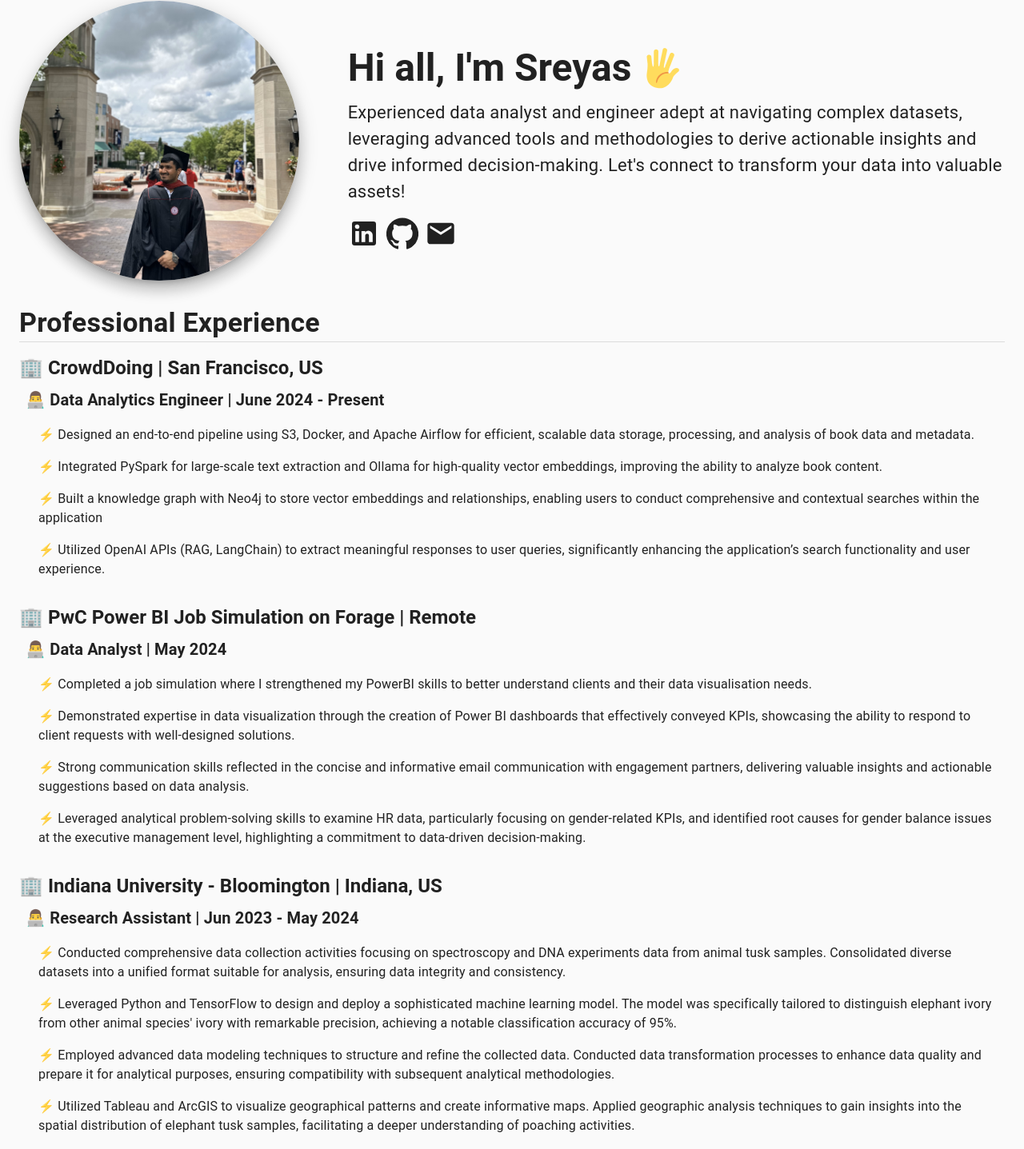
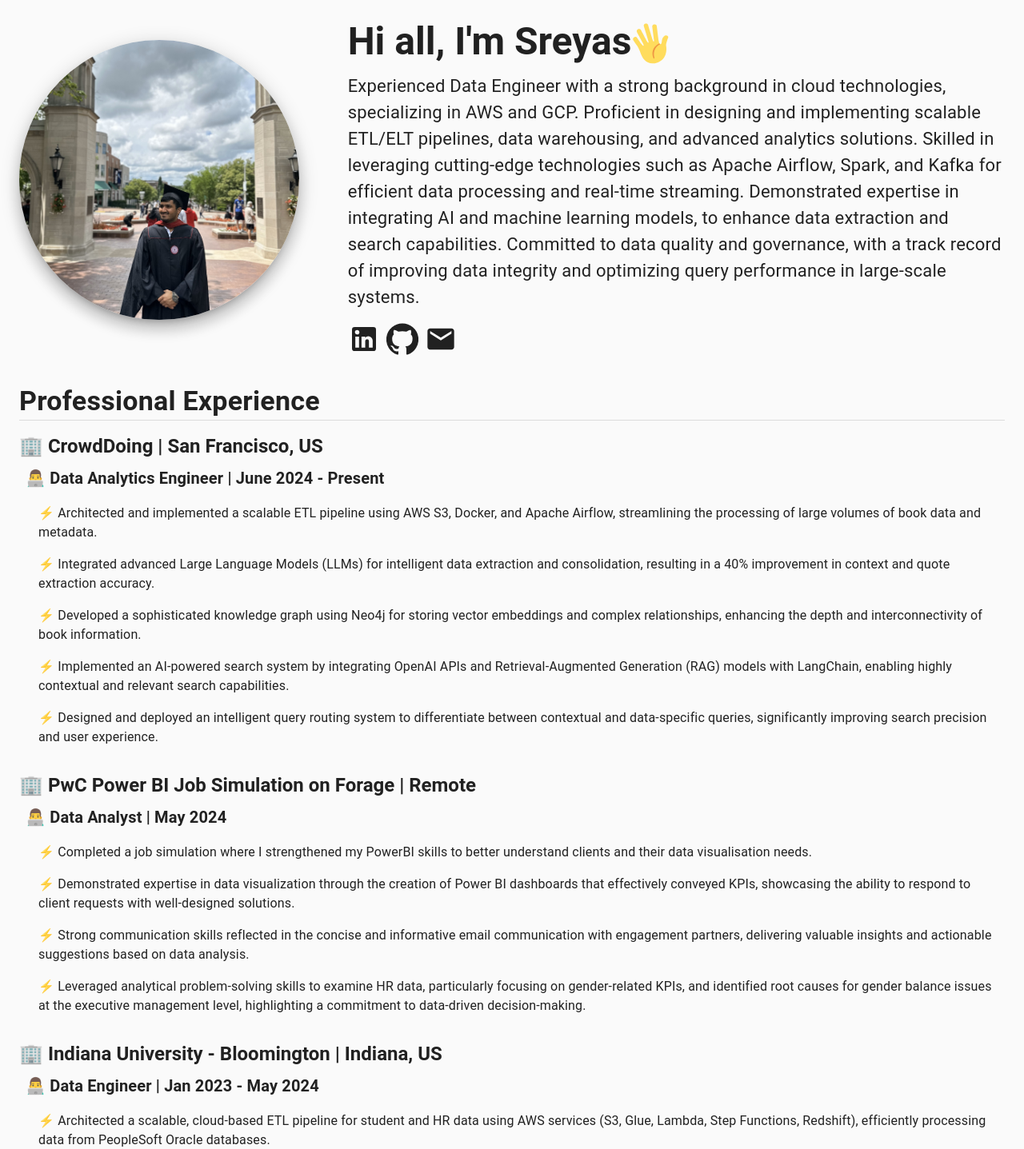
Before and after one commit to sreyas0304/my_portfolio, a React (Create React App) app: page / in a window 1280 px wide. Shown: the part 79-1516 px from the top of the page at 80% size. Built offline with nearby package versions, Linux system fonts and the light colour scheme.

Commit message:
New Updates

```diff
--- a/src/components/Skill/Skill.js
+++ b/src/components/Skill/Skill.js
@@ -42,6 +42,7 @@
                 {getSkillsStack("Tools", portfolio.skills.tools)}
                 {getSkillsStack("Frameworks", portfolio.skills.frameworks)}
                 {getSkillsStack("Databases", portfolio.skills.databases)}
+                {getSkillsStack("Cloud Services", portfolio.skills.cloudservices)}
                 {getSkillsStack("Industry Knowledge", portfolio.skills.industryKnowledge)}
                 {getSkillsStack("Version Control", portfolio.skills.versionControl)}
             </div>
--- a/src/portfolio.js
+++ b/src/portfolio.js
@@ -14,7 +14,7 @@
         // facebookLink: "https://www.facebook.com/dhrumil.shah1998/",
         // twitterLink: "https://twitter.com/dhrumil_shah_98",
         heading: "Hi all, I'm Sreyas",
-        paragraph: "Experienced data analyst and engineer adept at navigating complex datasets, leveraging advanced tools and methodologies to derive actionable insights and drive informed decision-making. Let's connect to transform your data into valuable assets!",
+        paragraph: "Experienced Data Engineer with a strong background in cloud technologies, specializing in AWS and GCP. Proficient in designing and implementing scalable ETL/ELT pipelines, data warehousing, and advanced analytics solutions. Skilled in leveraging cutting-edge technologies such as Apache Airflow, Spark, and Kafka for efficient data processing and real-time streaming. Demonstrated expertise in integrating AI and machine learning models, to enhance data extraction and search capabilities. Committed to data quality and governance, with a track record of improving data integrity and optimizing query performance in large-scale systems.",
     },
     experiences: [
         {
@@ -22,10 +22,11 @@
             position: "Data Analytics Engineer | June 2024 - Present",
             projects: [],
             work: [
-                "Designed an end-to-end pipeline using S3, Docker, and Apache Airflow for efficient, scalable data storage, processing, and analysis of book data and metadata.",
-                "Integrated PySpark for large-scale text extraction and Ollama for high-quality vector embeddings, improving the ability to analyze book content.",
-                "Built a knowledge graph with Neo4j to store vector embeddings and relationships, enabling users to conduct comprehensive and contextual searches within the application",
-                "Utilized OpenAI APIs (RAG, LangChain) to extract meaningful responses to user queries, significantly enhancing the application’s search functionality and user experience."
+                "Architected and implemented a scalable ETL pipeline using AWS S3, Docker, and Apache Airflow, streamlining the processing of large volumes of book data and metadata.",
+                "Integrated advanced Large Language Models (LLMs) for intelligent data extraction and consolidation, resulting in a 40% improvement in context and quote extraction accuracy.",
+                "Developed a sophisticated knowledge graph using Neo4j for storing vector embeddings and complex relationships, enhancing the depth and interconnectivity of book information.",
+                "Implemented an AI-powered search system by integrating OpenAI APIs and Retrieval-Augmented Generation (RAG) models with LangChain, enabling highly contextual and relevant search capabilities.",
+                "Designed and deployed an intelligent query routing system to differentiate between contextual and data-specific queries, significantly improving search precision and user experience."
             ]
         },
         {
@@ -41,15 +42,16 @@
         },
         {
             company: "Indiana University - Bloomington | Indiana, US",
-            position: "Research Assistant | Jun 2023 - May 2024",
+            position: "Data Engineer | Jan 2023 - May 2024",
             projects: [],
             work: [
-                "Conducted comprehensive data collection activities focusing on spectroscopy and DNA experiments data from animal tusk samples. Consolidated diverse datasets into a unified format suitable for analysis, ensuring data integrity and consistency.",
-                "Leveraged Python and TensorFlow to design and deploy a sophisticated machine learning model. The model was specifically tailored to distinguish elephant ivory from other animal species' ivory with remarkable precision, achieving a notable classification accuracy of 95%.",
-                "Employed advanced data modeling techniques to structure and refine the collected data. Conducted data transformation processes to enhance data quality and prepare it for analytical purposes, ensuring compatibility with subsequent analytical methodologies.",
-                "Utilized Tableau and ArcGIS to visualize geographical patterns and create informative maps. Applied geographic analysis techniques to gain insights into the spatial distribution of elephant tusk samples, facilitating a deeper understanding of poaching activities.",
-                "Collaborated with interdisciplinary teams comprising biologists, conservationists, and data scientists to ensure comprehensive analysis and interpretation of the collected data. Integrated diverse perspectives to enrich analytical outcomes and generate holistic insights.",
-                "Evaluated the impact of the project by assessing the effectiveness of the developed machine learning model in ivory classification. Analyzed the implications of the findings on wildlife conservation efforts and proposed potential strategies for mitigating illegal ivory trade based on the obtained insights."
+                "Architected a scalable, cloud-based ETL pipeline for student and HR data using AWS services (S3, Glue, Lambda, Step Functions, Redshift), efficiently processing data from PeopleSoft Oracle databases.",
+                "Automated infrastructure provisioning with AWS CloudFormation, reducing deployment time by 70% and improving reliability and reproducibility of the setup.",
+                "Developed AWS Glue ETL jobs for data extraction, transformation (including PII handling), and loading into Redshift. Implemented incremental loading, decreasing processing time by 60%.",
+                "Designed a Kimball-style dimensional model in Redshift, optimizing query performance through strategic use of distribution styles, sorting keys, and automated maintenance operations.",
+                "Established a comprehensive Role-Based Access Control (RBAC) system, enhancing data governance and security compliance with granular access policies and audit logging.",
+                "Developed and executed an extensive suite of data quality checks, implementing automated validations for completeness, consistency, and accuracy of data.",
+                "Achieved significant improvements in data integrity, consistently monitoring over 500,000 records weekly, reducing data discrepancies by 85%, and fostering a culture of data quality across the organization."
 
             ]
         },
@@ -85,7 +87,7 @@
             name: "Thakur College of Engineering & Technology | Mumbai, IN",
             years: "August 2018 - May 2022",
             course: "Bachelors in Computer Engineering",
-            cgpa: "9.67/10.00",
+            cgpa: "3.80/4.00",
             cpi: null,
             image: gujarat_technological_university_image,
             imageAlt: "TCET Logo and Text",
@@ -94,14 +96,25 @@
         },
     ],
     skills: {
-        technologies: ["R", "Python", "HTML", "CSS", "JavaScript", "SQL", "NoSQL", "SAS"],
-        tools: ["AWS", "Docker", "Snowflake", "Databricks", "Tableau", "Power BI", "VS Code", "Anaconda", "MS Excel", "Gen AI" ],
-        frameworks: ["Snowpark", "Airflow", "Spark", "REST Apis", "Hadoop", "Kafka",  "React.js", "Express.js", "Node.js", "LangChain"],
-        databases: ["PostgreSQL", "SQLite", "NoSQL", "MySQL", "Neo4j", "Oracle", "Vector Databases"],
+        technologies: ["R", "Python", "HTML", "CSS", "JavaScript", "SQL", "NoSQL", "SAS", "Shell Scripting"],
+        tools: ["AWS", "GCP", "Docker", "Snowflake", "Databricks", "Tableau", "Power BI", "VS Code", "Anaconda", "MS Excel", "Gen AI" ],
+        frameworks: ["Hadoop", "Hive", "Flink", "Airflow", "Spark", "REST Apis", "Kafka",  "React.js", "Express.js", "Node.js", "LangChain", "Terraform", "Jenkins", "OpenAI", "dbt(Data Build Tool)"],
+        databases: ["PostgreSQL", "SQL Server", "MongoDB", "MySQL", "Neo4j", "Oracle", "Vector Databases", "SSMS"],
+        cloudservices: ["S3", "EC2", "RDS", "Athena", "Redshift", "Kinesis", "EMR", "Lambda", "Glue", "Step Functions", "SQS", "SNS", "CloudFormation", "MWAA", "GCS", "BigQuery", "Compute ENgine", "Pub/Sub", "Dataproc", "Datafusion", "Cloud Composer"],
         industryKnowledge: ["Agile Methodologies", "Algorithms", "Continuous Integration and Continuous Delivery (CI/CD)", "Data Structures", "Data Modelling", "Extract Transform Load(ETL)", "Data Cleaning", "Data Orchestration", "Data Analysis", "Object-Oriented Programming (OOP)"],
         versionControl: ["Git", "GitHub", "GitLab", "AWS CodeBuild"]
     },
     projects: [
+        {
+            projectName: "Global Health Data ETL Pipleine",
+            projectTechnologies: ["Python", "SQL", "Terraform", "Airflow", "dbt"],
+            projectAWSTechnologies:null,
+            projectGCPTechnologies: ["Compute Engine", "Cloud Storage", "BigQuery", "Looker Studio"],
+            projectDuration: "December 2024",
+            projectAbout: "This project implements an ELT (Extract, Load, Transform) data pipeline to process and analyze global health data using Google Cloud Platform (GCP), Apache Airflow, and dbt (data build tool). The pipeline extracts data from Google Cloud Storage (GCS), loads it into BigQuery, and applies transformations to create region-specific tables and views for analysis.",
+            projectGitHubLink: "https://github.com/sreyas0304/Global_Disease_Analysis",
+            projectDeploymentLink: null
+        },
         {
             projectName: "Telecom Firm Churn Analysis",
             projectTechnologies: ["Python", "SQL", "Power BI"],
@@ -185,6 +198,13 @@
     ],
     blogs: [],
     certifications: [
+        {
+            name: "AWS Data Engineer Associate",
+            issuer: "Amazon Web Services",
+            issueDate: "October 25, 2024",
+            credentialId: null,
+            credentialLink: "https://drive.google.com/file/d/1tRpihGXoXhT44NeyeRLIaE0XJM2R1Nz_/view?usp=drive_link",
+        },
         {
             name: "AWS Cloud Practitioner Essentials",
             issuer: "Amazon Web Services",
```
